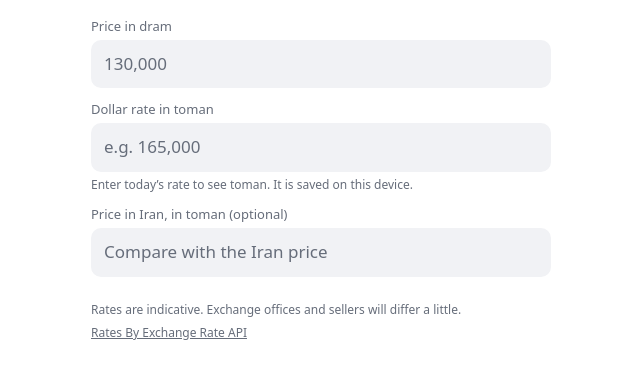
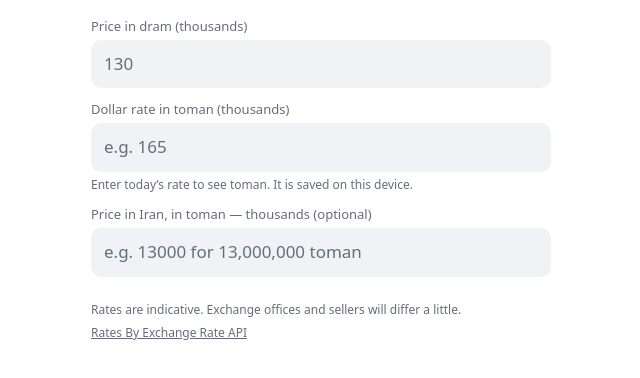
Before and after one commit to seed95/amd-converter, a plain HTML site: page static/index.html in a window 1280 px wide. Shown: the part 64-442 px from the top of the page, without its empty margins (319-959 px from the left). Drawn offline with Linux system fonts and the light colour scheme; no server answers.

Commit message:
feat: accept price inputs in thousands (÷1000)
Users now type 130 for 130,000 AMD and 270 for 270,000 toman.
Decimal fraction preserved: 130.25 → 130,250 AMD.
- All three fields (amd, toman, iran) multiply parsed value × 1000
- Labels updated to show '(thousands)'
- Placeholders updated to reflect the new scale
- Server default toman pre-fill divided by 1000 before display

Co-Authored-By: Claude Sonnet 4.6 <noreply@anthropic.com>

```diff
--- a/static/index.html
+++ b/static/index.html
@@ -113,17 +113,17 @@
 
   <section class="fields" aria-label="Inputs">
     <div>
-      <label for="amd">Price in dram</label>
-      <input id="amd" inputmode="decimal" autocomplete="off" placeholder="130,000">
+      <label for="amd">Price in dram (thousands)</label>
+      <input id="amd" inputmode="decimal" autocomplete="off" placeholder="130">
     </div>
     <div>
-      <label for="toman">Dollar rate in toman</label>
-      <input id="toman" inputmode="decimal" autocomplete="off" placeholder="e.g. 165,000">
+      <label for="toman">Dollar rate in toman (thousands)</label>
+      <input id="toman" inputmode="decimal" autocomplete="off" placeholder="e.g. 165">
       <p class="field-note" id="tomanNote">Enter today’s rate to see toman. It is saved on this device.</p>
     </div>
     <div>
-      <label for="iran">Price in Iran, in toman (optional)</label>
-      <input id="iran" inputmode="decimal" autocomplete="off" placeholder="Compare with the Iran price">
+      <label for="iran">Price in Iran, in toman — thousands (optional)</label>
+      <input id="iran" inputmode="decimal" autocomplete="off" placeholder="e.g. 13000 for 13,000,000 toman">
     </div>
   </section>
 
@@ -192,7 +192,7 @@
         state.defaultToman = data.usd_toman_default || 0;
         state.fetchedAt = new Date(data.fetched_at);
         if (!tomanEl.value && state.defaultToman > 0) {
-          tomanEl.value = fmt0.format(state.defaultToman);
+          tomanEl.value = fmt0.format(state.defaultToman / 1000);
         }
         $('updated').textContent = 'Checked at ' + state.fetchedAt.toLocaleTimeString([], { hour: '2-digit', minute: '2-digit' });
       })
@@ -237,9 +237,9 @@
   }
 
   function render() {
-    var amd = parseNum(amdEl.value);
-    var usdToman = parseNum(tomanEl.value);
-    var iran = parseNum(iranEl.value);
+    var amd = parseNum(amdEl.value) * 1000;
+    var usdToman = parseNum(tomanEl.value) * 1000;
+    var iran = parseNum(iranEl.value) * 1000;
     var range = $('range'), ledger = $('ledger');
 
     $('tomanNote').textContent = usdToman > 0
```
Also changed, not shown: 1 other file.
